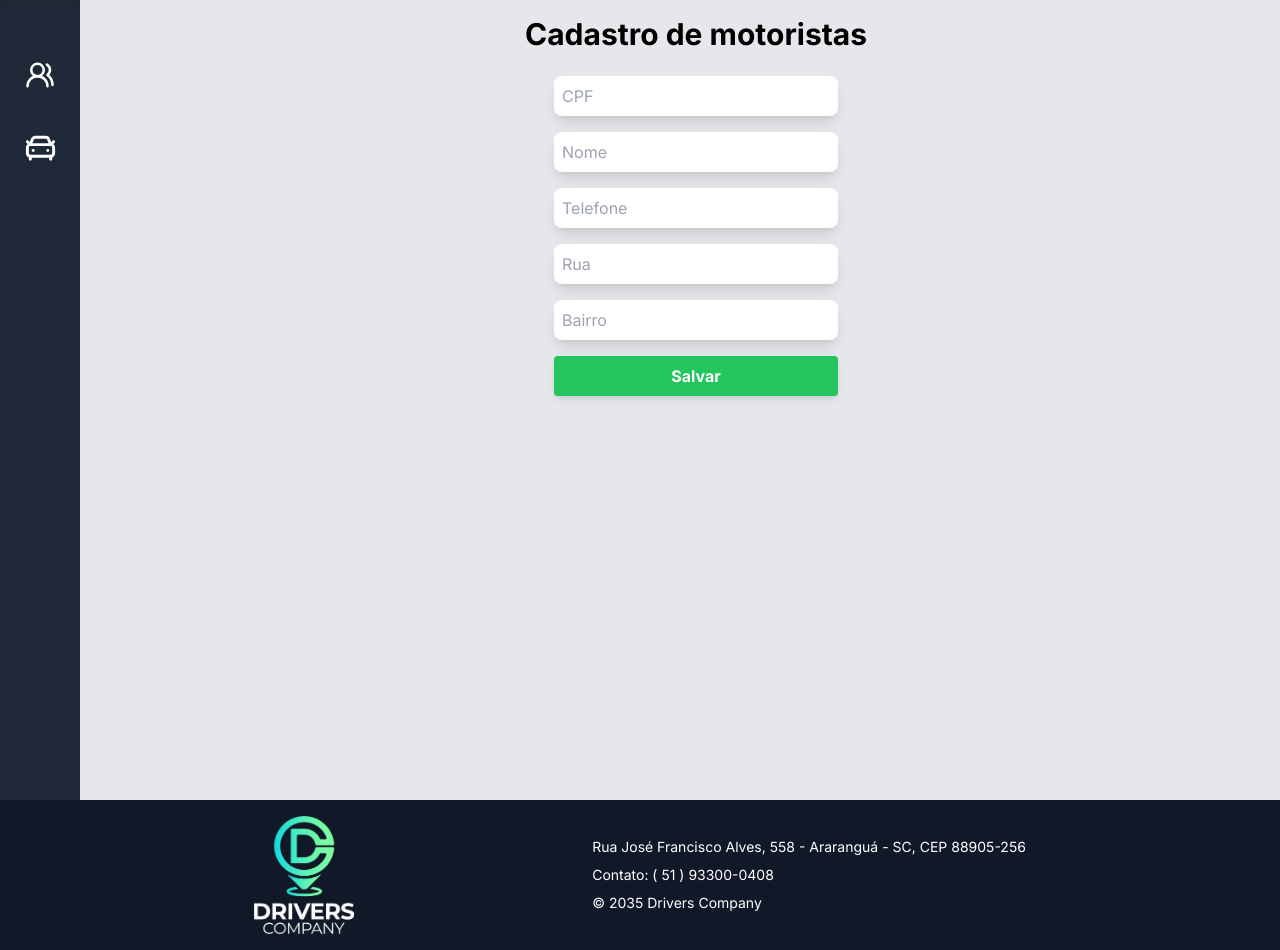
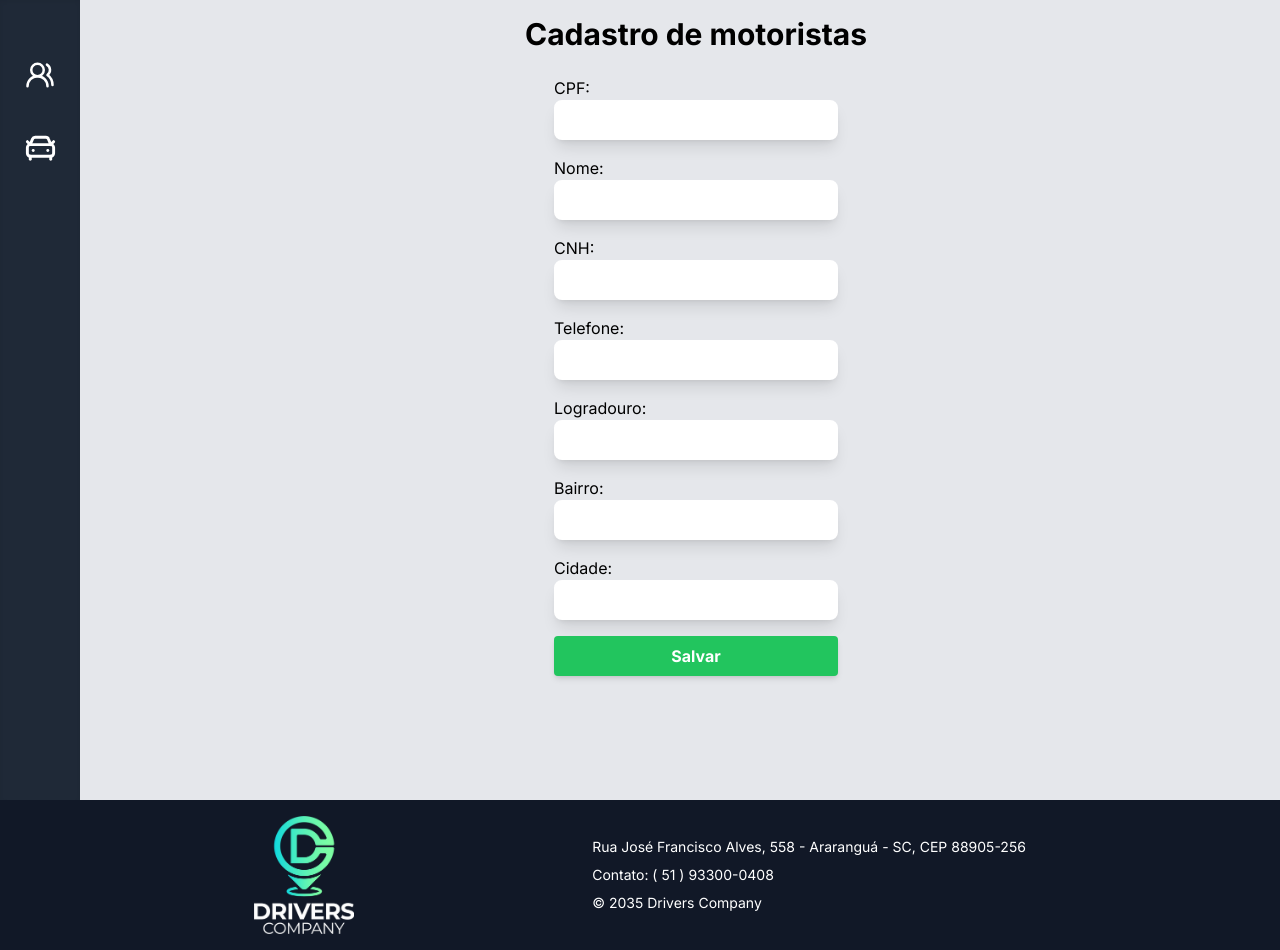
Before and after one commit to Alyssonzin/gestao-frota-web, a Next.js app: page /motoristas/novo in a window 1280 px wide. Built offline with nearby package versions, Linux system fonts and the light colour scheme.

Commit message:
Cadastro e edição de motoristas no banco

```diff
--- a/src/app/motoristas/[id]/page.js
+++ b/src/app/motoristas/[id]/page.js
@@ -26,29 +26,19 @@ export default function AtualizarMotorista({ params }) {
     //Atualiza o estado do motorista conforme o usuário digita
     const handleChange = (event) => {
         const { name, value } = event.target;
-
-        if (name.includes('.')) {
-            const [key, subkey] = name.split('.');
-
-            setMotorista({
-                ...motorista,
-                [key]: {
-                    ...motorista[key],
-                    [subkey]: value
-                }
-            });
-
-        } else {
-            setMotorista({
-                ...motorista,
-                [name]: value
-            });
-        }
+        setMotorista({
+            ...motorista,
+            [name]: value
+        });
     }
 
     //Envia o motorista para o backend
     const handleEditaMotorista = async () => {
-        console.log(motorista);
+        axios.put(URL + id, motorista).then((res) => {
+            console.log(res.data);
+        }).catch((err) => {
+            console.log(err);
+        });
     }
 
     return (
@@ -69,6 +59,7 @@ export default function AtualizarMotorista({ params }) {
                                 id="nome"
                                 onChange={handleChange}
                                 value={motorista.nome || ''}
+                                autocomplete="off"
                             />
                         </div>
                         <div className="w-1/2">
@@ -79,6 +70,7 @@ export default function AtualizarMotorista({ params }) {
                                 id="cpf"
                                 onChange={handleChange}
                                 value={motorista.cpf || ''}
+                                autocomplete="off"
                             />
                         </div>
                         <div className="w-1/2">
@@ -89,6 +81,7 @@ export default function AtualizarMotorista({ params }) {
                                 id="cnh"
                                 onChange={handleChange}
                                 value={motorista.cnh || ''}
+                                autocomplete="off"
                             />
                         </div>
                         <div className="w-1/2">
@@ -99,6 +92,7 @@ export default function AtualizarMotorista({ params }) {
                                 id="telefone"
                                 onChange={handleChange}
                                 value={motorista.telefone || ''}
+                                autocomplete="off"
                             />
                         </div>
                         <div className="w-1/2">
@@ -109,6 +103,7 @@ export default function AtualizarMotorista({ params }) {
                                 id="logradouro"
                                 onChange={handleChange}
                                 value={motorista.logradouro || ''}
+                                autocomplete="off"
                             />
                         </div>
                         <div className="w-1/2">
@@ -119,6 +114,7 @@ export default function AtualizarMotorista({ params }) {
                                 id="bairro"
                                 onChange={handleChange}
                                 value={motorista.bairro || ''}
+                                autocomplete="off"
                             />
                         </div>
 
--- a/src/app/motoristas/novo/page.js
+++ b/src/app/motoristas/novo/page.js
@@ -4,44 +4,34 @@ import NavAdmin from "@/components/created/NavAdmin";
 import Input from "@/components/created/Input";
 import { useState } from "react";
 import Footer from "@/components/created/Footer";
+import axios from "axios";
 
 export default function CadastrarMotorista() {
     const [motorista, setMotorista] = useState({
         cpf: '',
         nome: '',
         telefone: '',
-        endereco: {
-            logradouro: '',
-            bairro: ''
-        }
+        logradouro: '',
+        bairro: '',
+        cidade: ''
     });
 
     const handleChange = (event) => {
         const { name, value } = event.target;
 
-        if (name.includes('.')) {
-            const [key, subkey] = name.split('.');
-
-            setMotorista({
-                ...motorista,
-                [key]: {
-                    ...motorista[key],
-                    [subkey]: value
-                }
-            })
-
-        } else {
-            setMotorista({
-                ...motorista,
-                [name]: value
-            })
-        }
+        setMotorista({
+            ...motorista,
+            [name]: value
+        })
     }
 
     const handleCreateMotorista = async () => {
-        console.log(motorista);
+        axios.post('http://localhost:3000/driver', motorista).then((res) => {
+            console.log(res.data);
+        }).catch((err) => {
+            console.log(err);
+        });
     }
-
 
     return (
         <>
@@ -54,48 +44,73 @@ export default function CadastrarMotorista() {
 
                     <form className="flex flex-col space-y-4 justify-center items-center w-1/2">
                         <div className="w-1/2">
+                            <span>CPF:</span>
                             <Input
                                 type="text"
                                 name="cpf"
                                 id="cpf"
-                                placeholder="CPF"
                                 onChange={handleChange}
+                                autocomplete="off"
                             />
                         </div>
                         <div className="w-1/2">
+                            <span>Nome:</span>
                             <Input
                                 type="text"
                                 name="nome"
                                 id="nome"
-                                placeholder="Nome"
                                 onChange={handleChange}
+                                autocomplete="off"
                             />
                         </div>
                         <div className="w-1/2">
+                            <span>CNH:</span>
+                            <Input
+                                type="text"
+                                name="cnh"
+                                id="cnh"
+                                onChange={handleChange}
+                                autocomplete="off"
+                            />
+                        </div>
+                        <div className="w-1/2">
+                            <span>Telefone:</span>
                             <Input
                                 type="text"
                                 name="telefone"
                                 id="telefone"
-                                placeholder="Telefone"
                                 onChange={handleChange}
+                                autocomplete="off"
                             />
                         </div>
                         <div className="w-1/2">
+                            <span>Logradouro:</span>
                             <Input
                                 type="text"
-                                name="endereco.logradouro"
+                                name="logradouro"
                                 id="logradouro"
-                                placeholder="Rua"
                                 onChange={handleChange}
+                                autocomplete="off"
                             />
                         </div>
                         <div className="w-1/2">
+                            <span>Bairro:</span>
                             <Input
                                 type="text"
-                                name="endereco.bairro"
+                                name="bairro"
                                 id="bairro"
-                                placeholder="Bairro"
                                 onChange={handleChange}
+                                autocomplete="off"
+                            />
+                        </div>
+                        <div className="w-1/2">
+                            <span>Cidade:</span>
+                            <Input
+                                type="text"
+                                name="cidade"
+                                id="cidade"
+                                onChange={handleChange}
+                                autocomplete="off"
                             />
                         </div>
 
```
